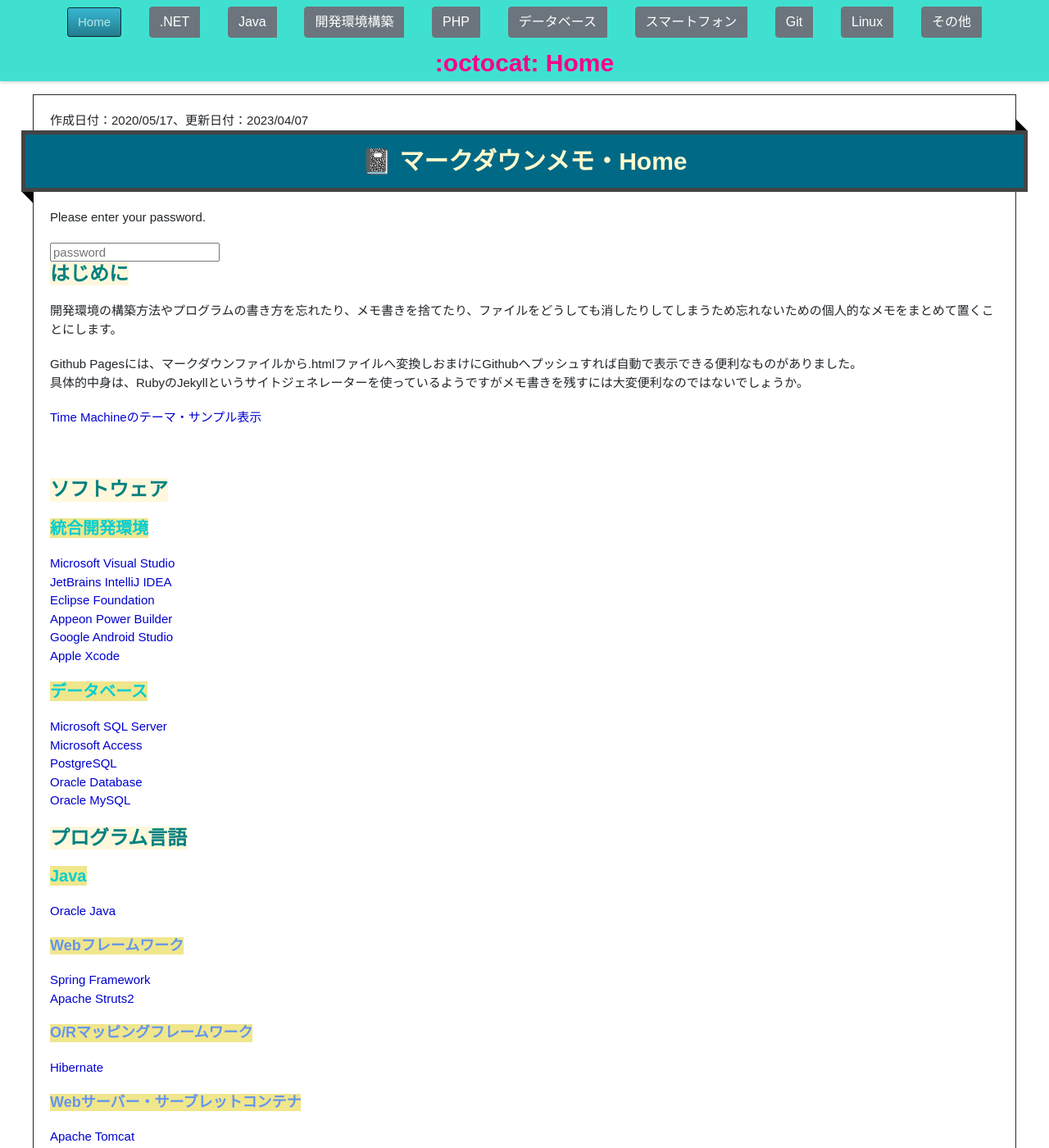
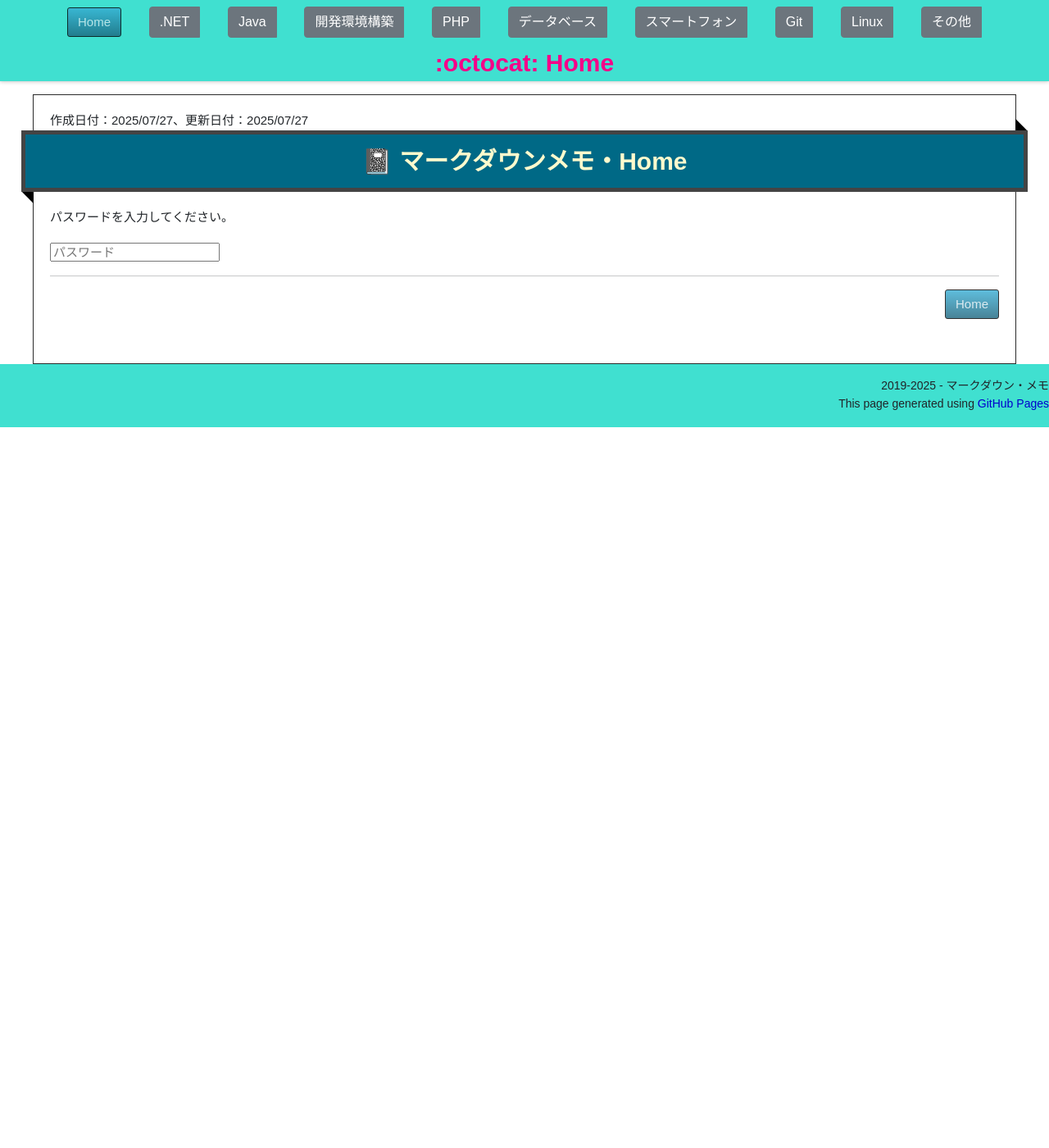
Before and after one commit to entrance-to-develop06/entrance-to-develop06.github.io, a Jekyll site: the page built from index.md, in a window 1280 px wide and 1400 px high. Shown: the whole window at 82% size. Built offline with Jekyll 4.4.1, drawn with Linux system fonts in a browser that asks for light colours; nearby versions of some CDN libraries; emoji names are drawn with the system emoji font; some of the changed text lies outside the part shown.

Commit message:
Win250727

```diff
--- a/_layouts/default.html
+++ b/_layouts/default.html
@@ -221,6 +221,7 @@
 
     </script>
   {% endif %}
+
   <script>
   function hash(text) {
         const sha = new jsSHA('SHA-256', 'TEXT');
@@ -238,7 +239,7 @@
           } else {
             const message = document.getElementById('message');
             const input = document.getElementById('password');
-            message.innerHTML = 'Wrong password! Try again.';
+            message.innerHTML = 'パスワードが違います。もう一度入力してください。';
             input.value = '';
           }
         };
--- a/index.md
+++ b/index.md
@@ -2,90 +2,13 @@
 layout: default
 title: ":octocat: Home"
 description: ":notebook: マークダウンメモ・Home"
-date: "2020/05/17"
-lastmod: "2023/04/07"
+date: "2025/07/27"
+lastmod: "2025/07/27"
 ---
 
 <form id="form">
-      <p id="message">Please enter your password.</p>
-      <input type="password" placeholder="password" id="password">
+      <p id="message">パスワードを入力してください。</p>
+      <input type="password" placeholder="パスワード" id="password">
 </form>
 
-## はじめに
-開発環境の構築方法やプログラムの書き方を忘れたり、メモ書きを捨てたり、ファイルをどうしても消したりしてしまうため忘れないための個人的なメモをまとめて置くことにします。
-
-Github Pagesには、マークダウンファイルから.htmlファイルへ変換しおまけにGithubへプッシュすれば自動で表示できる便利なものがありました。
-具体的中身は、RubyのJekyllというサイトジェネレーターを使っているようですがメモ書きを残すには大変便利なのではないでしょうか。
-
-[Time Machineのテーマ・サンプル表示](index2.md)
-
-<br />
-
-## ソフトウェア
-### 統合開発環境
-[Microsoft Visual Studio](https://visualstudio.microsoft.com/ja/)
-[JetBrains IntelliJ IDEA](https://www.jetbrains.com/ja-jp/idea/)
-[Eclipse Foundation](https://www.eclipse.org/downloads/)
-[Appeon Power Builder](https://www.appeon.com/ja)
-[Google Android Studio](https://developer.android.com/studio?hl=ja)
-[Apple Xcode](https://developer.apple.com/jp/xcode/)
-
-### データベース
-[Microsoft SQL Server](https://www.microsoft.com/ja-jp/sql-server/)
-[Microsoft Access](https://www.microsoft.com/ja-jp/microsoft-365/access)
-[PostgreSQL](https://www.postgresql.org/)
-[Oracle Database](https://www.oracle.com/jp/database/)
-[Oracle MySQL](https://www.mysql.com/jp/)
-
-## プログラム言語
-### Java
-[Oracle Java](https://www.oracle.com/jp/java/)
-#### Webフレームワーク
-[Spring Framework](https://spring.io/)
-[Apache Struts2](https://struts.apache.org/)
-#### O/Rマッピングフレームワーク
-[Hibernate](https://hibernate.org/)
-#### Webサーバー・サーブレットコンテナ
-[Apache Tomcat](https://tomcat.apache.org/)
-#### ビルドツール
-[Apache Maven](https://maven.apache.org/)
-[Gradle](https://gradle.org/)
-
-## パソコンパーツ
-[スーパーマイクロ](https://www.supermicro.com/ja/home)
-[ニプロン](https://www.nipron.co.jp/product.html)
-
-## 無停電電源装置(UPS)
-[シュナイダーエレクトリック(APC)](https://www.se.com/jp/ja/work/products/critical-power-cooling-and-racks/)
-[オムロン・ソーシアルソリューションズ](https://socialsolution.omron.com/jp/ja/products_service/ups/)
-
-## ラベルプリンタ
-[サトー](https://www.sato.co.jp/)
-[東芝テック](https://www.toshibatec.co.jp/products/auto_id/)
-
-## バーコードリーダー
-[キーエンス](https://www.keyence.co.jp/products/barcode/)
-[コグネックス](https://www.cognex.com/ja-jp/products/barcode-readers)
-[マーストーケンソリューション](https://www.mars-tohken.co.jp/)
-
-## RFIDリーダー・ライター
-[タカヤ](https://www.product.takaya.co.jp/rfid/)
-
-## デジタルピッキングシステム
-[アイオイ・システム](https://www.hello-aioi.com/jp/)
-[キャップアイシステム](https://www.cap-ai.jp/)
-
-## プログラマブル・ロジック・コントローラ(PLC)(シーケンサ)
-[キーエンス](https://www.keyence.co.jp/products/controls/)
-[三菱電機](https://www.mitsubishielectric.co.jp/fa/products/cnt/plc/index.html)
-[オムロン](https://www.fa.omron.co.jp/products/category/automation-systems/programmable-controllers/)
-[富士電機](https://www.fujielectric.co.jp/products/plc/)
-
-## 積層信号灯
-[パトライト](https://www.patlite.co.jp/)
-
-## 機械・電気総合
-[ミスミ](https://jp.misumi-ec.com/)
-[モノタロウ](https://www.monotaro.com/)
-
 ___
```
Also changed, not shown: 5e884898da28047151d0e56f8dc6292773603d0d6aabbdd62a11ef721d1542d8/index.md (deleted, +0 -13 lines), Contents/index.md (deleted, +0 -13 lines), fbfc6de94de53850d7e23b22f4a927a64f98582903bae5fff27d9b0e99437cd1/index.md (added, +86 -0 lines).
